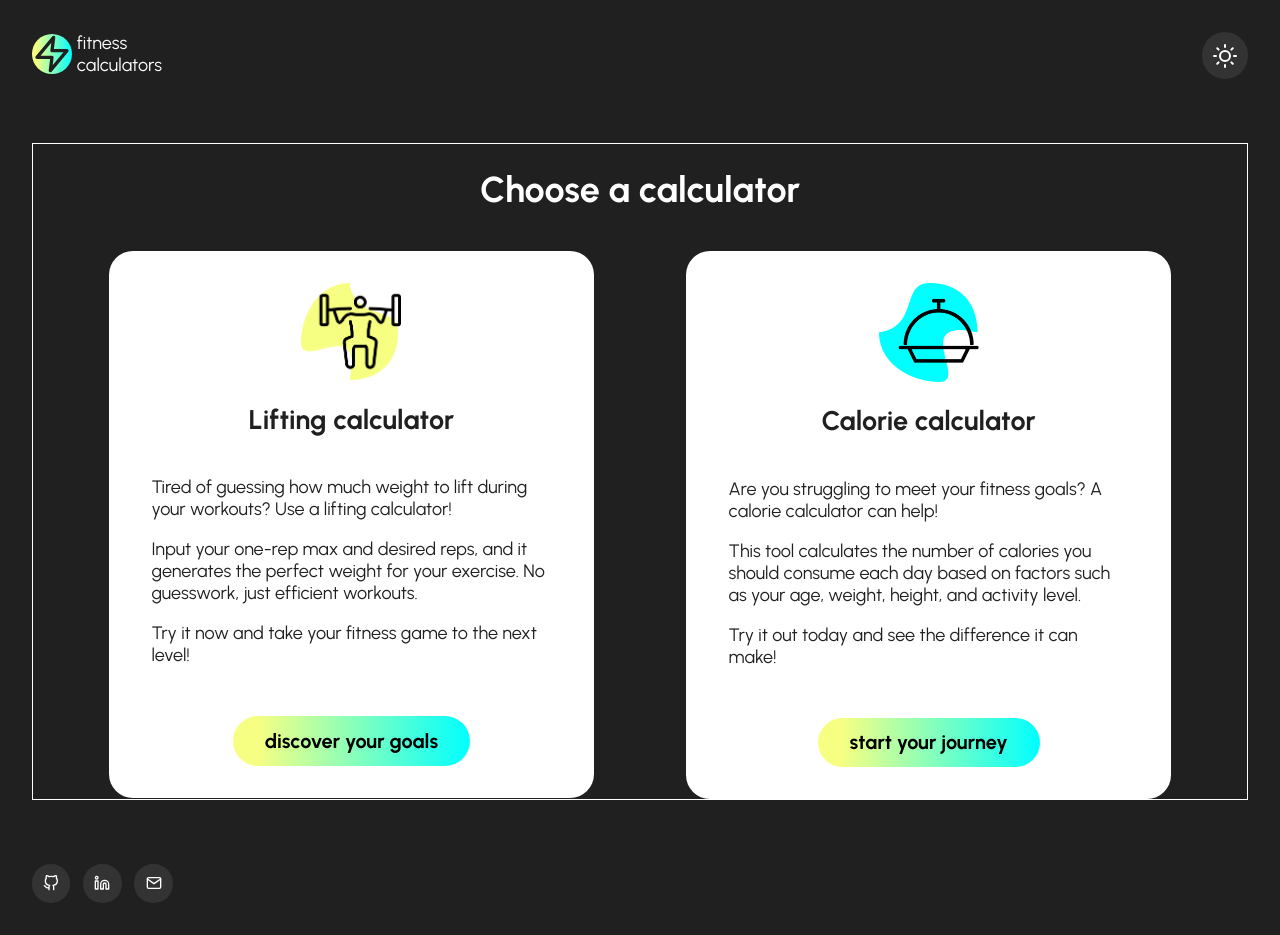
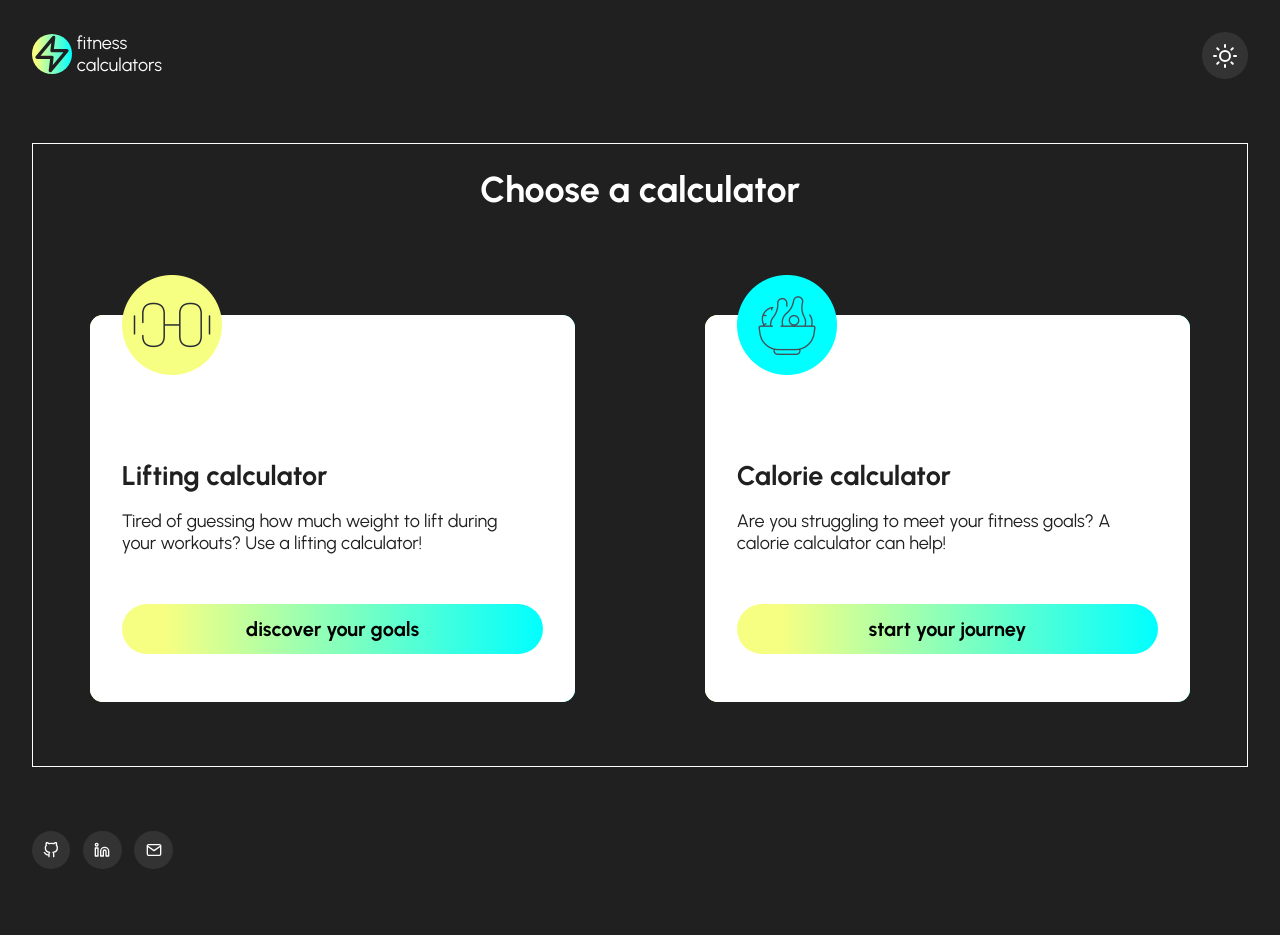
Before and after one commit to Melisa-Zorraindo/fitness-calculators, a React (Vite) app: page / in a window 1280 px wide. After the commit the page ends 901 px from the top, so only its background shows below. Built offline with nearby package versions, Linux system fonts and the light colour scheme.

Commit message:
Updates card styles and hover effects

```diff
--- a/src/components/cards/CalorieCard.jsx
+++ b/src/components/cards/CalorieCard.jsx
@@ -15,12 +15,12 @@ export default function CalorieCard() {
               Are you struggling to meet your fitness goals? A calorie
               calculator can help!
             </p>
-            <p>
+            {/* <p>
               This tool calculates the number of calories you should consume
               each day based on factors such as your age, weight, height, and
               activity level.
             </p>
-            <p>Try it out today and see the difference it can make!</p>
+            <p>Try it out today and see the difference it can make!</p> */}
           </>
         }
         buttonText={"start your journey"}
--- a/src/components/cards/LiftingCard.jsx
+++ b/src/components/cards/LiftingCard.jsx
@@ -15,12 +15,12 @@ export default function LiftingCard() {
               Tired of guessing how much weight to lift during your workouts?
               Use a lifting calculator!
             </p>
-            <p>
+            {/*   <p>
               Input your one-rep max and desired reps, and it generates the
               perfect weight for your exercise. No guesswork, just efficient
               workouts.
             </p>
-            <p>Try it now and take your fitness game to the next level!</p>
+            <p>Try it now and take your fitness game to the next level!</p> */}
           </>
         }
         buttonText={"discover your goals"}
--- a/src/styles/components/cards/cards.styles.jsx
+++ b/src/styles/components/cards/cards.styles.jsx
@@ -3,21 +3,26 @@ import styled from "styled-components";
 export const StyledCard = styled.div`
   background-color: ${({ theme }) => theme.color.support};
   color: ${({ theme }) => theme.color.main};
-  border-radius: 1.5rem;
-  margin: 0 auto;
-  padding: 2rem;
+  border-radius: 0.8rem;
+  padding: 4rem 2rem 3rem;
   display: flex;
   flex-direction: column;
-  align-items: center;
   justify-content: center;
-  transition: all 0.5s;
+  position: relative;
+  transition: all 0.5s ease;
 
   &:hover {
-    transform: scale(1.05);
+    transform: rotateZ(5deg);
+  }
+
+  h2 {
+    margin: 5rem 0 0;
   }
 
   img {
     width: 6.25rem;
+    position: absolute;
+    top: -2.5rem;
   }
 
   p {
--- a/src/styles/pages.jsx
+++ b/src/styles/pages.jsx
@@ -15,6 +15,9 @@ export const StyledPage = styled.main`
 
   a {
     flex: 0 0 40%;
+    background: ${({ theme }) => theme.color.accent};
+    border-radius: 0.8rem;
+    margin: 4rem auto;
   }
 
   @media (max-width: ${({ theme }) => theme.break.medium}) {
--- a/src/styles/themes/dark.jsx
+++ b/src/styles/themes/dark.jsx
@@ -6,7 +6,6 @@ const dark = {
     contrast: "#333",
     support: "#fff",
     accent: "linear-gradient(90deg, #f7ff82 10%, #00ffff 100%)",
-    onFocus: "#00ffff",
   },
   break: {
     medium: "820px",
```
Also changed, not shown: src/assets/meal.png, src/assets/weights.png.
